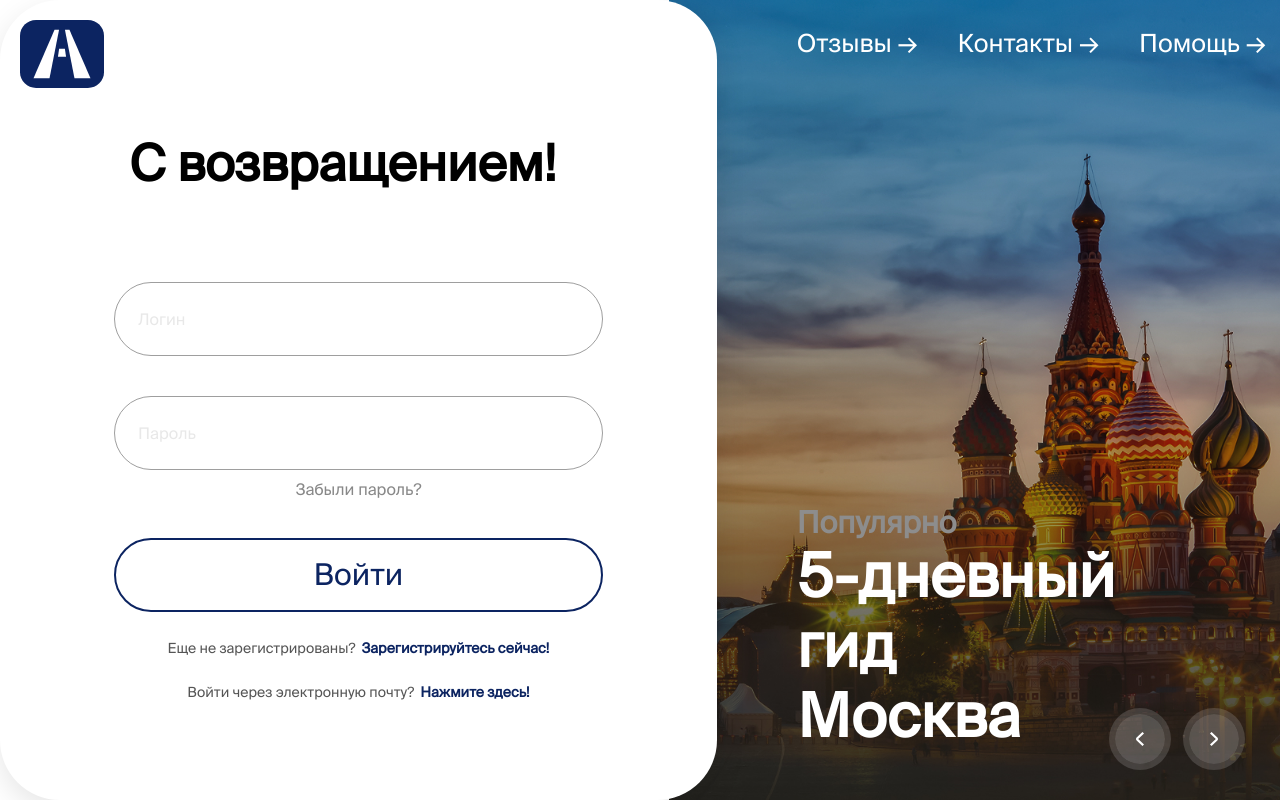
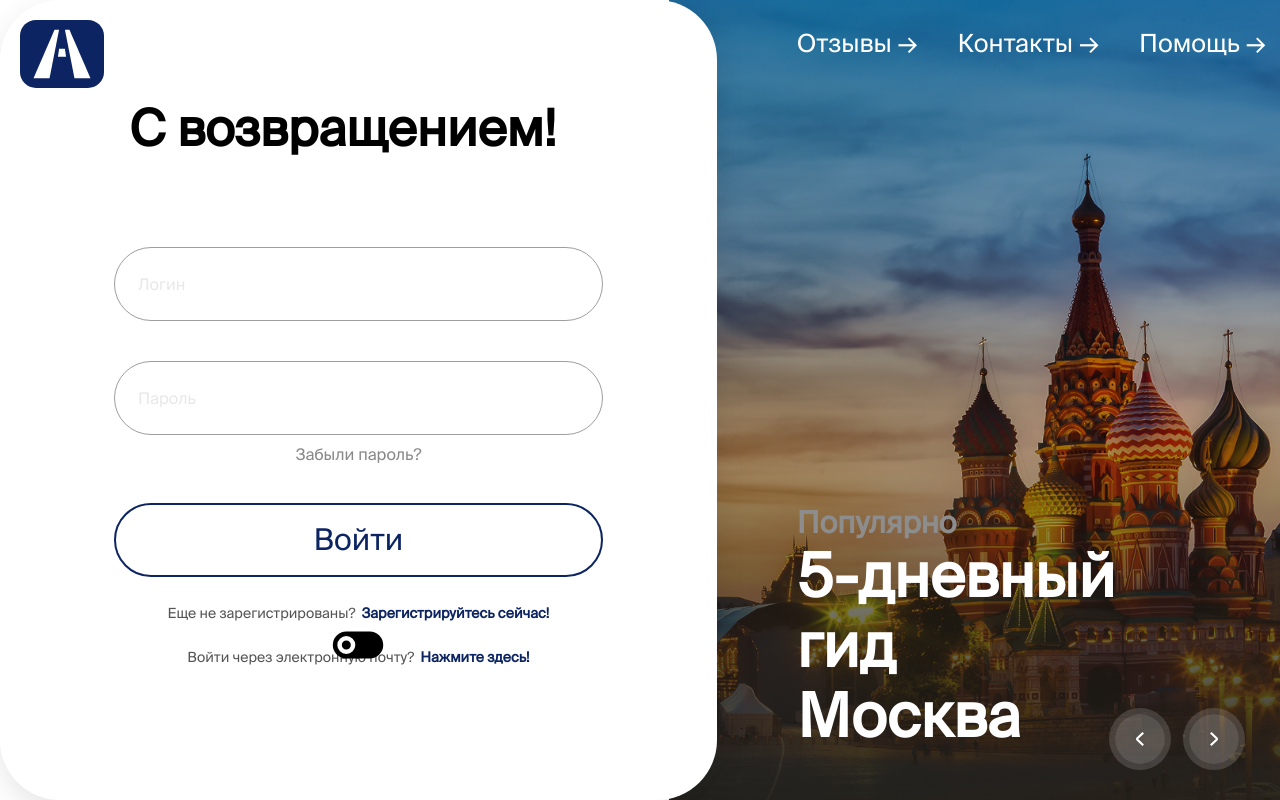
Before and after one commit to WAY-Travel-Guide/way-travel-planner, a React (Vite) app in the folder frontend/: page /login in a window 1280 px wide. Built offline with nearby package versions, Linux system fonts and the light colour scheme.

Commit message:
Универсальный switcher реализован. Для передаваемых параметров использван !important.

```diff
--- a/frontend/src/features/login/LoginForm.jsx
+++ b/frontend/src/features/login/LoginForm.jsx
@@ -12,9 +12,11 @@
  */
 
 import React from 'react';
+import UseState, { useState } from "react";
 import { DefaultInput } from '../../shared';
 import { DefaultButton } from '../../shared';
 import { ToHomeButton } from "../../shared";
+import { DefaultSwitcher } from '../../shared';
 import './LoginForm.css';
 
 /**
@@ -34,6 +36,7 @@ import './LoginForm.css';
  * @returns {JSX.Element}          - Форма логина с полями, кнопкой и ссылками.
  */
 const LoginForm = function ({ login, setLogin, password, setPassword, msg, handleLogin }) {
+  const [onChange, setChange] = useState(false);
   return (
     <div className="login-form">
       {/* Кнопка возврата на главную */}
@@ -88,6 +91,15 @@ const LoginForm = function ({ login, setLogin, password, setPassword, msg, handl
         Войти через электронную почту?
         <a href="/login-email">Нажмите здесь!</a>
       </div>
+
+    <DefaultSwitcher
+      checked = {onChange}
+      onChange={(e) => setChange(e.target.checked)}
+      style={{}}>
+
+      </DefaultSwitcher>
+
+
     </div>
   );
 };
--- a/frontend/src/features/userFlow/Introduction.css
+++ b/frontend/src/features/userFlow/Introduction.css
@@ -21,9 +21,6 @@
 }
 
 .introduction-button {
-    margin-top: 10%;
-}
-.simple-button {
     margin-top: 10%;
 }
 
--- a/frontend/src/features/userFlow/Introduction.jsx
+++ b/frontend/src/features/userFlow/Introduction.jsx
@@ -3,8 +3,6 @@ import { DefaultButton, DefaultSwitcher } from '../../shared';
 import "./Introduction.css";
 
 const Introduction = () => {
-    const [onChange, setChange] = useState(false);
-
     return (
             <div className="introduction-form">
                 <div className='introduction-title'>НАЧНЕМ ПУТЕШЕСТВИЕ</div>
@@ -28,16 +26,6 @@ const Introduction = () => {
                 <div className="introduction-bottom-text">
                     Команда «WAY» желает Вам хорошего отдыха!
                 </div>
-
-                <div className="simple-button">
-                    <DefaultSwitcher
-                        checked = {onChange}
-                        onChange={(e) => setChange(e.target.checked)}
-                        style={{
-                        }}
-                    />
-
-            </div>
             </div>
 
         )
--- a/frontend/src/shared/ui/default-switcher/def-switcher.css
+++ b/frontend/src/shared/ui/default-switcher/def-switcher.css
@@ -5,7 +5,7 @@
 }
 
 :root{
-  --tsbg-color:"#000000";
+  --tsbg-color:#000000;
   --after-color:rgba(8, 8, 8, 0.26);
   --ch-after-bg-color:white;          /*cirlce color*/
   --ch-ts-bg-color: rgb(148, 118, 255); /* background color after*/
@@ -18,13 +18,10 @@
   position: relative;
   width: 50px;
   height: 30px;
-  background-color: var(--tsbg-color); /* Черный фон до нажатия */
+  background-color: var(--tsbg-color) !important; /* Черный фон до нажатия */
   border-radius: 20px;
   cursor: pointer;
   transition-duration: 0.2s;
-}
-.slider{
-  background-color: black;
 }
 
 .toggleSwitch::after {
@@ -36,17 +33,17 @@
   background-color: transparent;
   border-radius: 50%;
   transition-duration: .2s;
-  box-shadow: 5px 2px 7px var(--after-color); /*как переменная */
+  box-shadow: 5px 2px 7px var(--after-color)!important; /*как переменная */
   border: 5px solid white;
 }
 
 #checkboxInput:checked+.toggleSwitch::after {
   transform: translateX(100%);
   transition-duration: .2s;
-  background-color: var(--ch-after-bg-color); /*как переменная*/
+  background-color: var(--ch-after-bg-color)!important; /*как переменная*/
 }
 /* Switch background change */
 #checkboxInput:checked+.toggleSwitch {
-  background-color: var(--ch-ts-bg-color);/*как переменная*/
+  background-color: var(--ch-ts-bg-color)!important;/*как переменная*/
   transition-duration: .2s;
 }
--- a/frontend/src/shared/ui/default-switcher/def-switcher.jsx
+++ b/frontend/src/shared/ui/default-switcher/def-switcher.jsx
@@ -31,7 +31,6 @@ const DefaultSwitcher = function({ checked = false, onChange, style = {} }) {
                 className="toggleSwitch"
                 style={vars}
             >
-                <span className="slider" />
             </label>
         </>
     );
```
Also changed, not shown: 1 other file (tests, documents, lock files or other folders).
